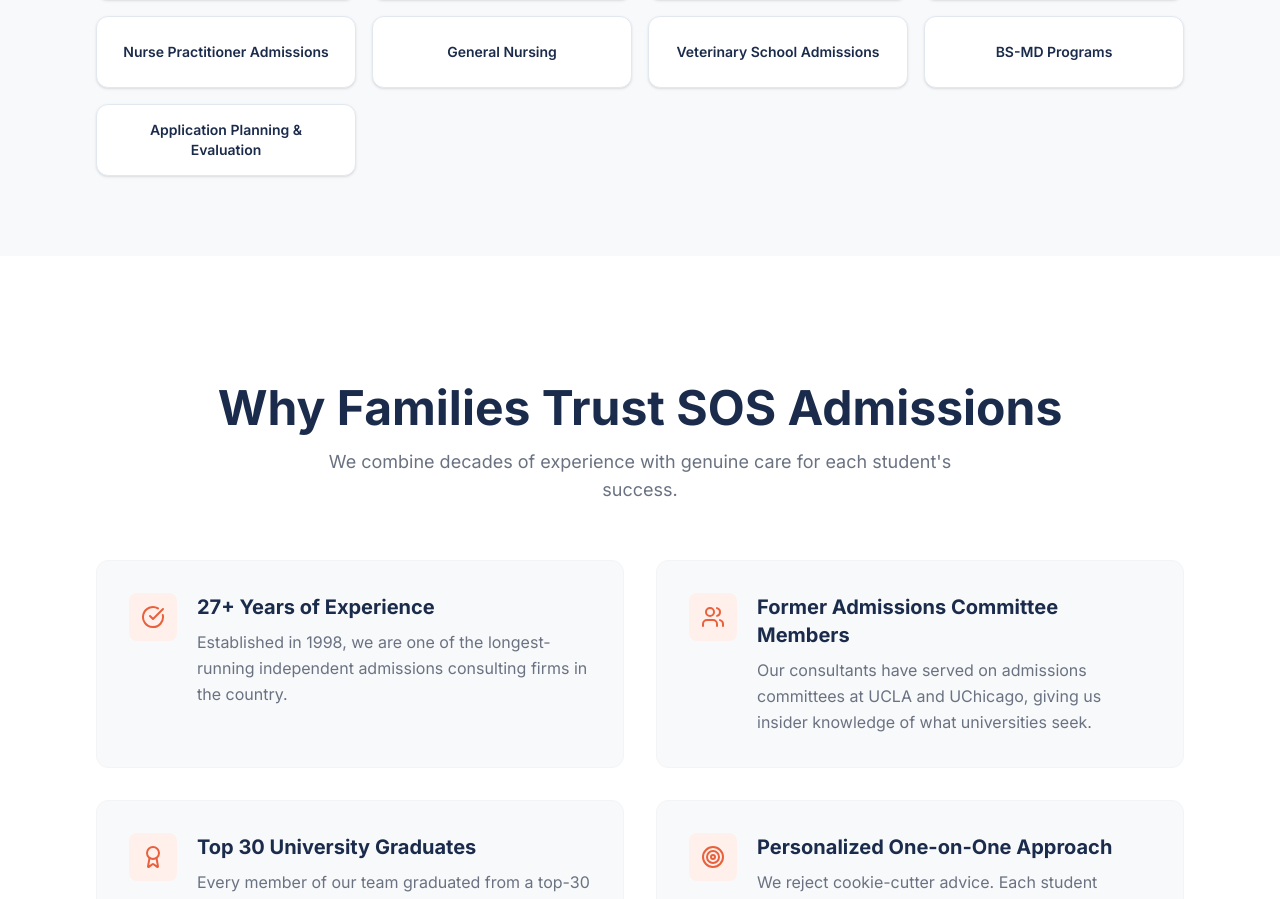
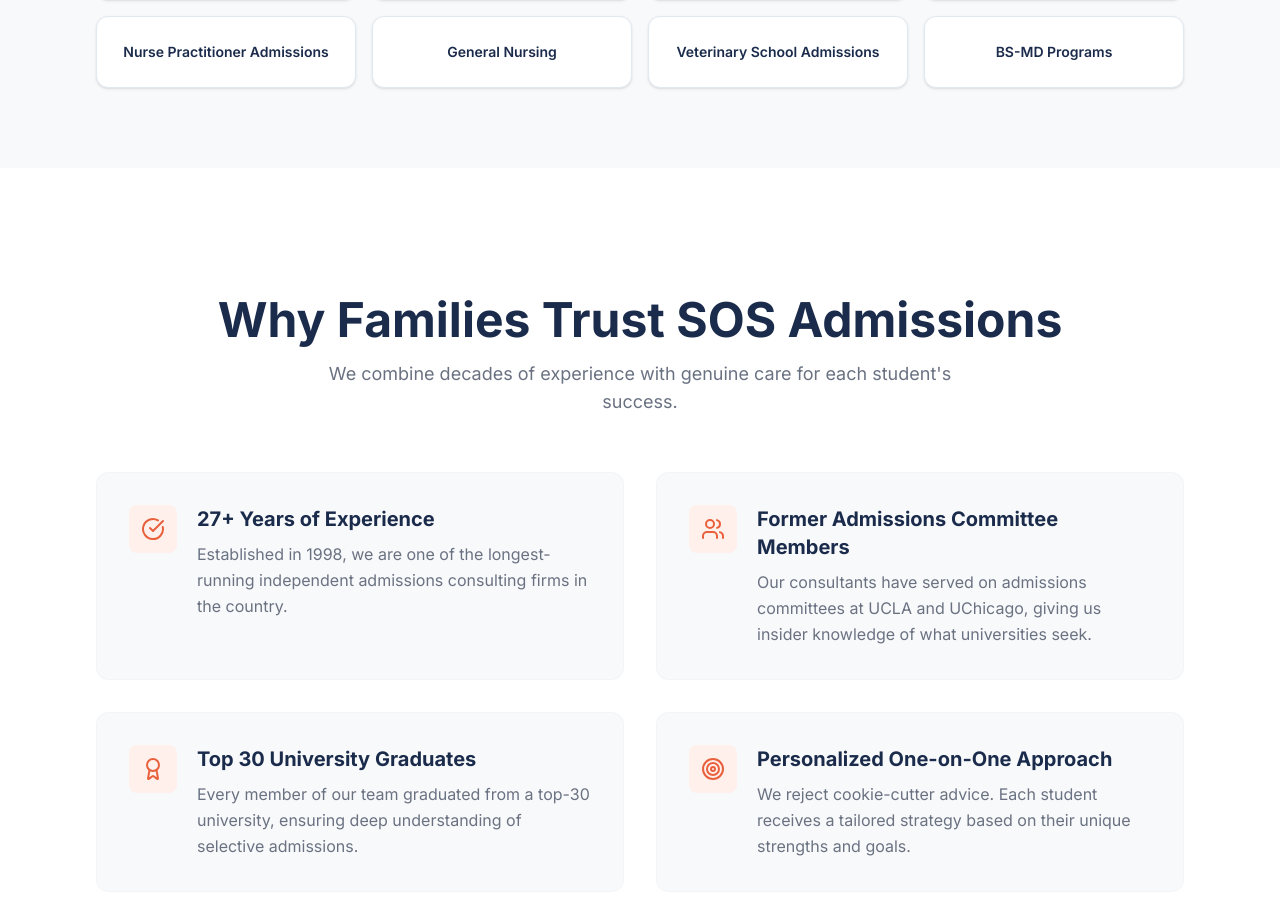
Before and after one commit to SOSAdmin7/sos-admissions-nextjs, a Next.js app: page / in a window 1280 px wide. Shown: the part 1454-2353 px from the top of the page. Built offline with nearby package versions, Linux system fonts and the light colour scheme.

Commit message:
Revert "Add Application Planning & Evaluation service"
This reverts commit 81f8fa696f39cc8895bc1aba600afab631bfa842.

```diff
--- a/src/components/ServicesGrid.tsx
+++ b/src/components/ServicesGrid.tsx
@@ -25,7 +25,6 @@
   { label: 'General Nursing', href: '/services/general-nursing' },
   { label: 'Veterinary School Admissions', href: '/services/veterinary-school-admissions' },
   { label: 'BS-MD Programs', href: '/services/bs-md-programs' },
-  { label: 'Application Planning & Evaluation', href: '/services/application-planning-evaluation' },
 ];
 
 export function ServicesGrid() {
--- a/src/data/services.ts
+++ b/src/data/services.ts
@@ -1014,25 +1014,6 @@
       footnote: 'All a la carte payments credit toward a package.',
     },
   },
-  // Support Services
-  {
-    id: 'application-planning-evaluation',
-    title: 'Application Planning & Evaluation',
-    slug: 'application-planning-evaluation',
-    category: 'support',
-    shortDescription: 'Get expert feedback on your application strategy, school list, and overall competitiveness before you apply.',
-    longDescription: 'Our Application Planning & Evaluation service provides a comprehensive review of your admissions profile. Whether you are just starting to build your school list or want an expert second opinion on your application strategy, our consultants will assess your academic record, test scores, extracurriculars, and goals to create a personalized roadmap for success. This service is ideal for applicants at any stage who want clarity and confidence before committing to a full consulting package.',
-    icon: 'Award',
-    heroStatement: 'Expert Application Planning & Evaluation',
-    features: [
-      'Comprehensive profile assessment',
-      'School list review and recommendations',
-      'Competitiveness evaluation for target programs',
-      'Application timeline and milestone planning',
-      'Strengths and weaknesses analysis',
-      'Personalized strategy recommendations',
-    ],
-  },
 ];
 
 // Helper function to get service by slug
```
